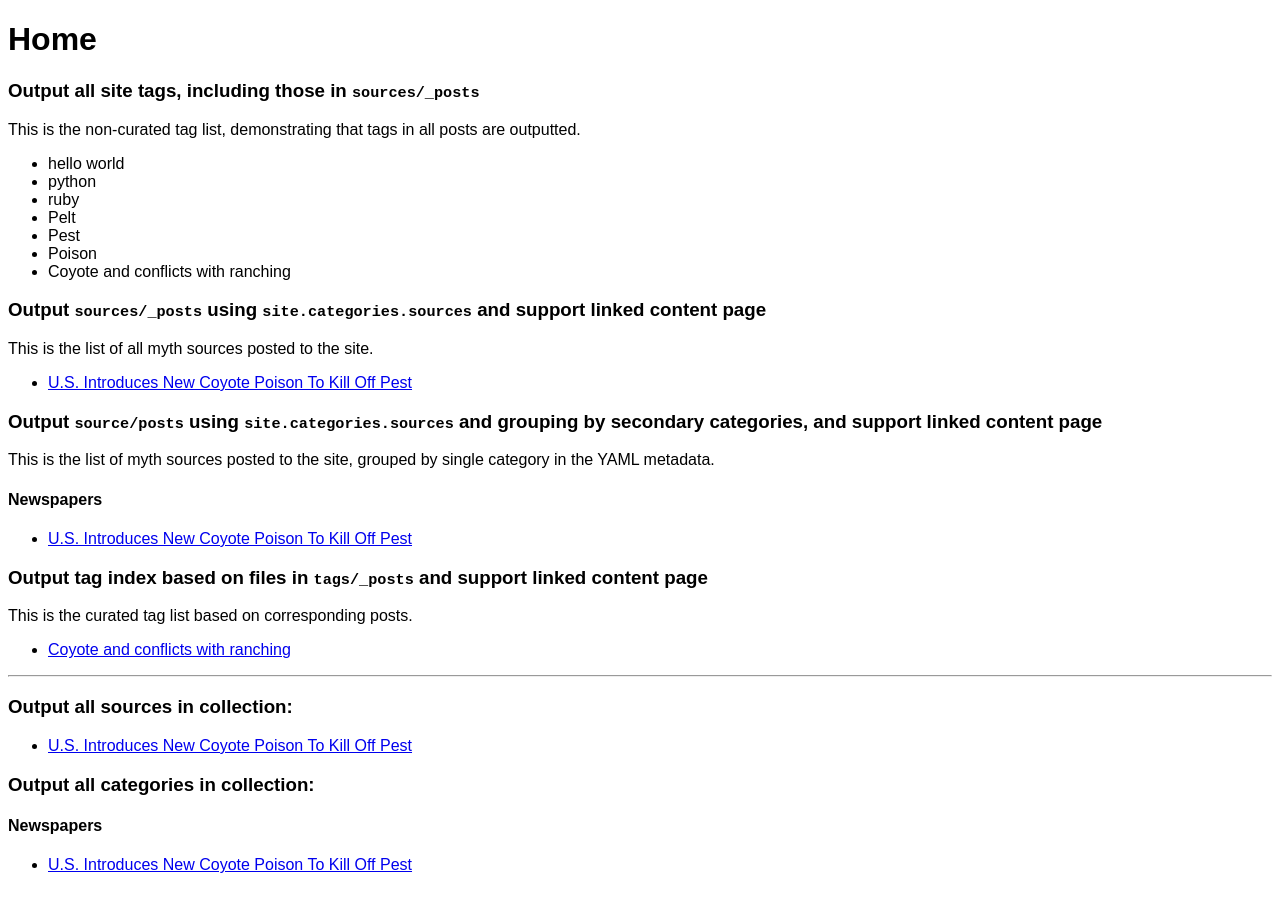
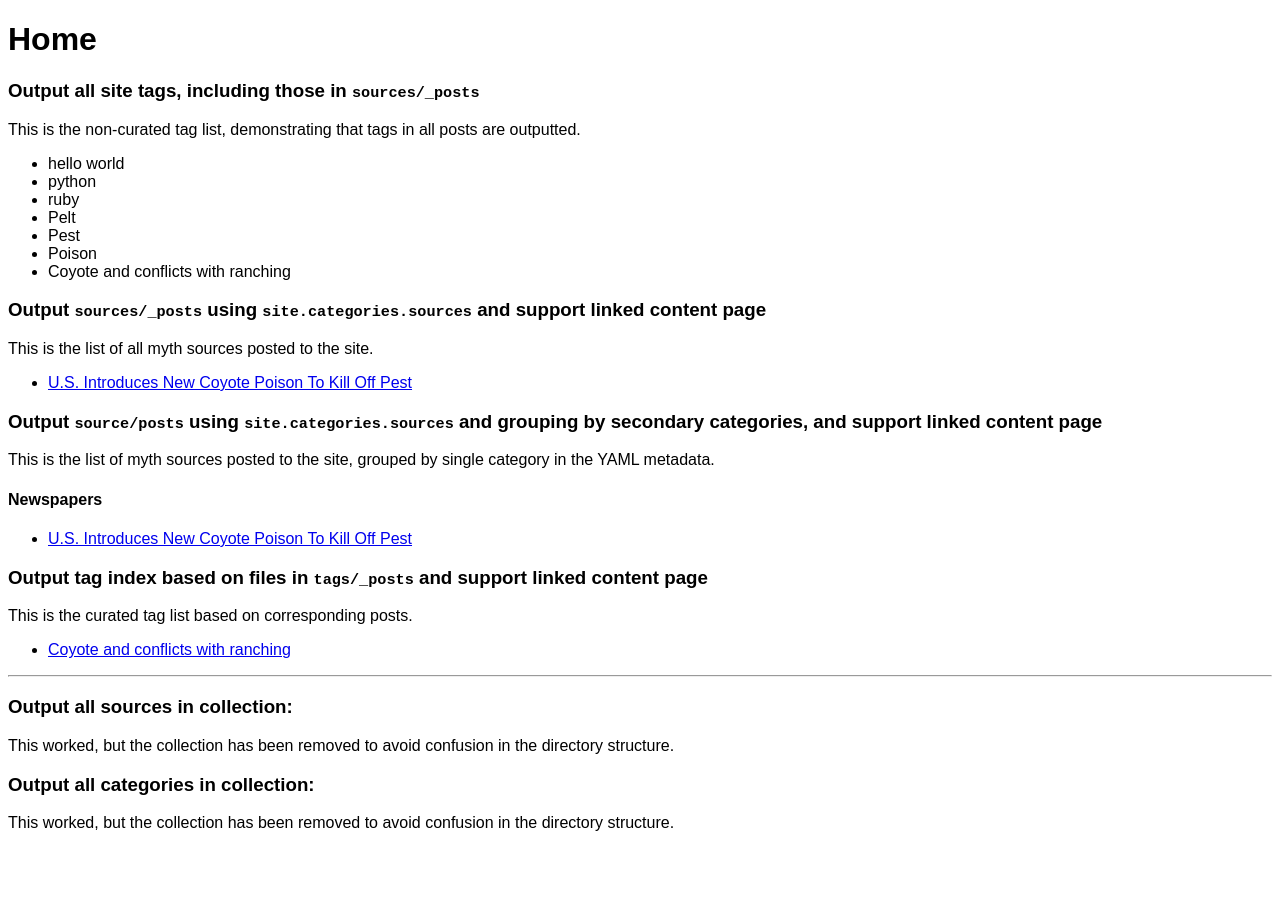
Before and after one commit to hofstra/coyote, a Jekyll site: the page built from _build/index.html, in a window 1280 px wide. Built offline with Jekyll 4.4.1, drawn with Linux system fonts in a browser that asks for light colours; some of the changed lines change nothing that is shown.

Commit message:
Removed sources collection directory to avoid confusion in directory structure.

```diff
--- a/_build/_layouts/home.html
+++ b/_build/_layouts/home.html
@@ -47,20 +47,27 @@
     <hr/>
 
     <h3>Output all sources in collection:</h3>
+    <p>This worked, but the collection has been removed to avoid confusion in the directory structure.</p>
+{% comment %}
     <ul>
 {% for source in site.sources %}
         <li><a href="{{ source.url }}">{{ source.title }}</a></li>
 {% endfor %}
     </ul>
+{% endcomment %}
     <h3>Output all categories in collection:</h3>
+    <p>This worked, but the collection has been removed to avoid confusion in the directory structure.</p>
+{% comment %}
 {% assign groups = site.sources | group_by: "category" | sort: "name" %}
 {% for group in groups %}
     <h4>{{ group.name }}</h4>
+
     <ul>
     {% for item in group.items %}
         <li><a href="{{ item.url }}">{{ item.title }}</a></li>
     {% endfor %}
     </ul>
 {% endfor %}
+{% endcomment %}
 </body>
 </html>
--- a/_build/_sources/arizona-republican-poison.md
+++ /dev/null
@@ -1,27 +0,0 @@
----
-layout: source
-title: U.S. Introduces New Coyote Poison To Kill Off Pest
-category: Newspapers
-tags:
-- Pelt
-- Pest
-- Poison
-- Coyote and conflicts with ranching
----
-“U.S. Introduces New Coyote Poison To Kill Off Pest.” *Arizona Republican*. (Phoenix, Ariz.) 1890-1930. March 28, 1920. Chronicling America: Historic American Newspapers. Lib. of Congress. <http://chroniclingamerica.loc.gov/>
-***
-Note: PDF version of original here: https://drive.google.com/open?id=0B3jjm_N_Qi2HZ2lqWGJTTWJQX28
-***
-U.S. INTRODUCES A NEW COYOTE POISON TO KILL OFF PEST
-
-Since coyote pelts are bringing record breaking prices in the domestic fur market and the extermination of this beast of prey is being sought by practically all the cattlemen in Arizona, especial interest is being attached to the government's introduction of a new poison tablet which has almost exterminated this animal in some sections of the state.
-
-Possessed of an uncanny sense of taste and smell, the coyote can always detect any ordinary poisonous preparation before it will affect him. According to M. E. Musgrave, United States predatory animal inspector, a coyote can detect and emit poison from his stomach after he has swallowed it. Traps are seldom effective, as the coyote seems to sense their presence and avoids them. For this reason ranchers have been almost powerless to resist the costly invasion of coyotes into flocks of sheep.
-
-Work to produce a poison which would become effective before it could be detected was started in the government laboratories here last November. This work was later transferred to the government office at Albuquerque, where facilities were better adapted for experimentation. A mixture of strychnine, sugar of milk and bicarbonate of soda was finally converted into small tablets which have proved the most effective form of poison.
-
-These small tablets are placed in pieces of meat, which are thrown about in the vicinity of an animal carcass. The carcass is dragged, and the bait dropped at intervals of about 150 yards. Although suspicious of the dead animal, the coyote will pick up the smaller pieces of meat. Once swallowed, this tablet generates a poisonous gas in the stomach of the coyote which is deadly in its effect. Throwing off the tablet and bait will not counteract the effects of this gas, and death generally follows within 30 seconds after the poison has been assimilated.
-
-According to Inspector Musgrave, there have been several thousand coyotes killed with this poison in the Salt River valley and immediate vicinity since its introduction here about two months ago. The poison campaign is now being carried on by the government in the northern part of the state.
-
-Those who gather fur pelts for the market have reaped a harvest by following the trail of the poisoned baits and gathering up coyote carcasses. A coyote pelt ranges in value from $10 to $20 and there is a steady demand for all offerings in good condition.
```
